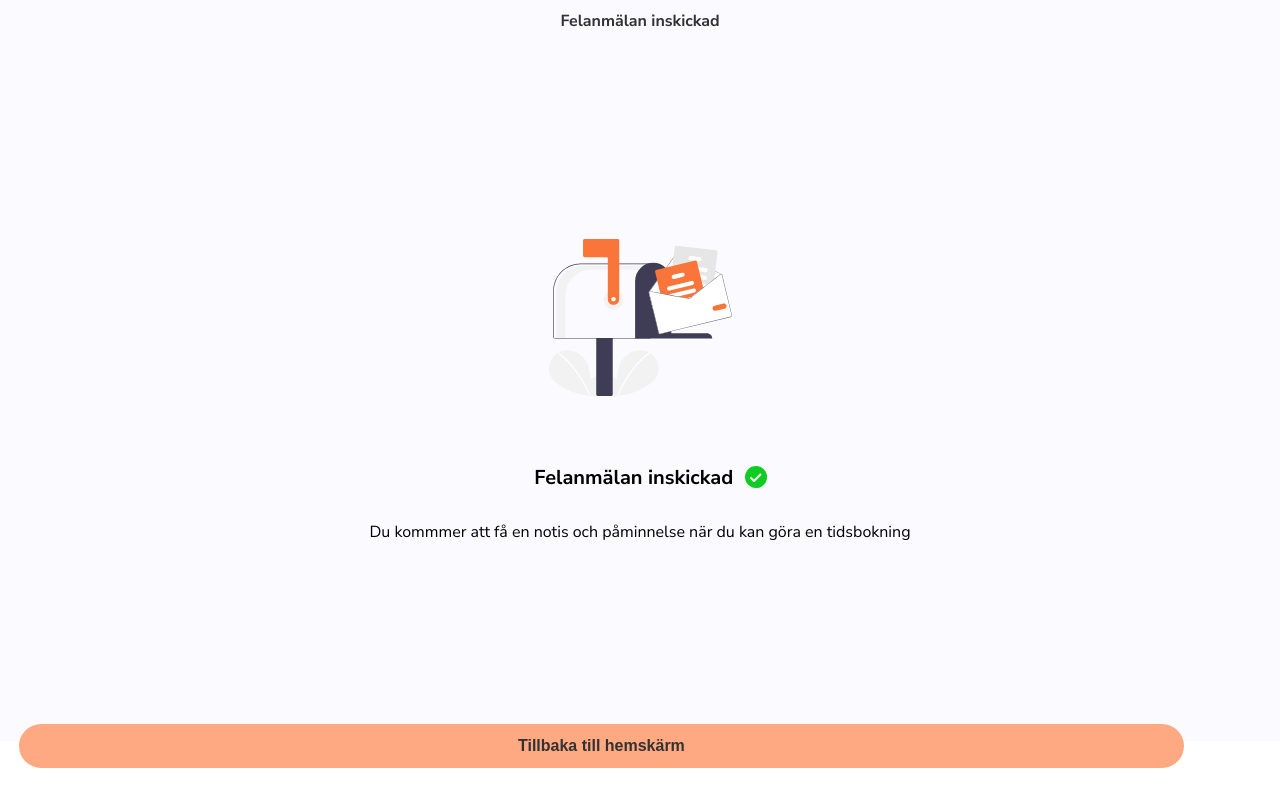
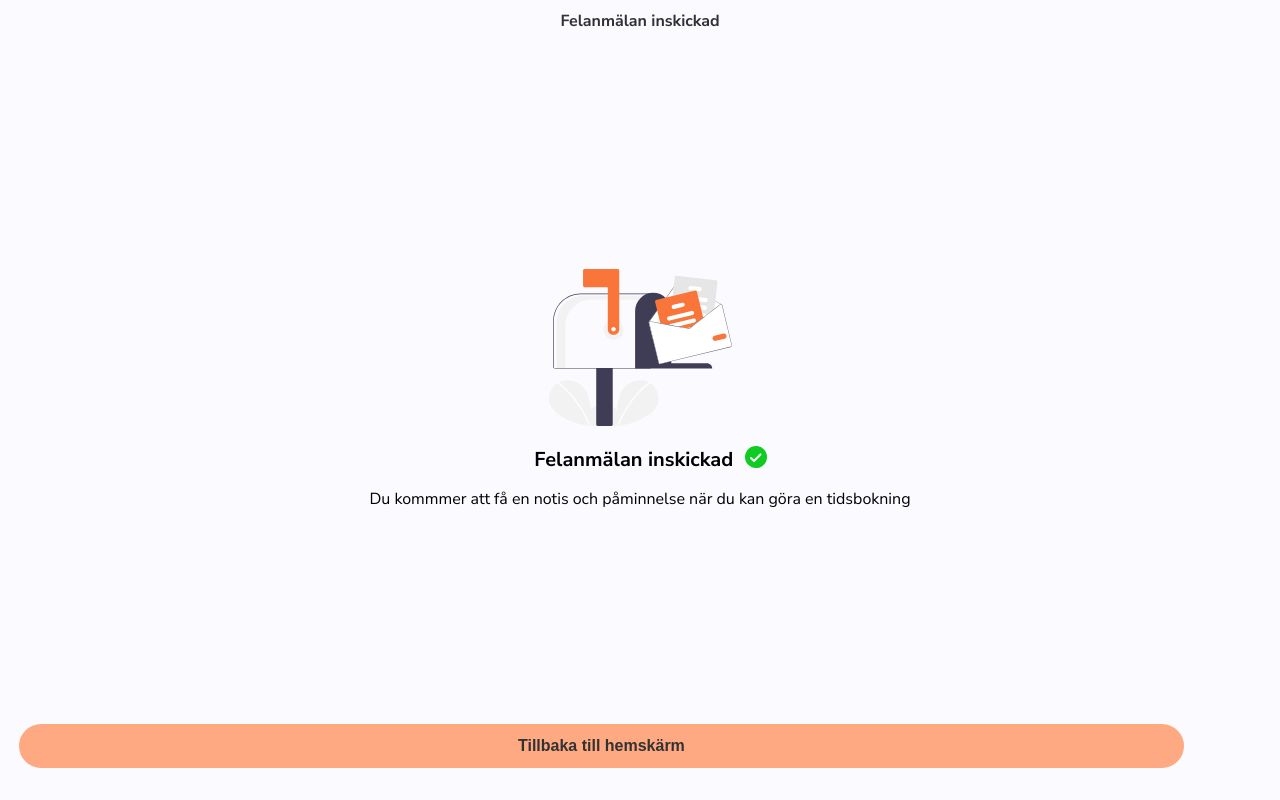
Before and after one commit to allmannyttan/felanmalan, a React (Vite) app in the folder packages/client/: page /bekraftelse in a window 1280 px wide. Built offline with nearby package versions, Linux system fonts and the light colour scheme; the HTML template or start-up script is replaced by a standard one.

Commit message:
fix: height (#15)
* chore: move header inside layout component

* fix: height for comfirmation page

* chore: add grid

* chore: remove margin-left

Co-authored-by: Mikaela Lundsgård <mikaelalundsgard@hotmail.com>

```diff
--- a/packages/client/src/App.tsx
+++ b/packages/client/src/App.tsx
@@ -6,7 +6,6 @@ import Item from './pages/Item'
 import Complete from './pages/Complete'
 import Summary from './pages/Summary'
 import Theme from './Theme'
-import Header from './components/Header'
 import ProgressBar from './components/ProgressBar'
 import { Provider as JotaiProvider } from 'jotai'
 import Layout from './components/Layout'
@@ -26,7 +25,6 @@ const App = () => {
   return (
     <Theme>
       <JotaiProvider>
-        <Header />
         <Layout>
           <>
             {showProgressBar.includes(pathname) && <ProgressBar />}
--- a/packages/client/src/components/CompleteForm.tsx
+++ b/packages/client/src/components/CompleteForm.tsx
@@ -59,6 +59,10 @@ const FileLabel = styled.label`
   }
 `
 
+const Wrapper = styled.div`
+  margin-bottom: 4rem;
+`
+
 const CustomTextArea = ({ field, ...props }: { field: FieldInputProps<any> }) => (
   <div>
     <TextArea {...field} {...props} />
@@ -88,6 +92,7 @@ const CompleteForm = () => {
   return (
     <Form>
       <Field name="text" as={CustomTextArea} placeholder="T.ex Lampan är trasig.." />
+      <Wrapper>
         <FileLabel>
           <img src={CameraIcon} alt="Camera Icon" />
           <H4>Ladda upp bild</H4>
@@ -126,6 +131,7 @@ const CompleteForm = () => {
             </PlaneButton>
           </FileNameWrapper>
         )}
+      </Wrapper>
       <StyledBtn
         type="submit"
         disabled={values.text || values.image || values.video ? false : true}>
--- a/packages/client/src/components/Layout.tsx
+++ b/packages/client/src/components/Layout.tsx
@@ -1,16 +1,26 @@
 import React, { ReactChild } from 'react'
 import styled from 'styled-components'
+import Header from './Header'
 const Wrapper = styled.div`
   padding: 0;
   position: relative;
   background-color: ${({ theme }) => theme.colors.backgroundGrey};
-
+  height: 100vh;
+  display: grid;
+  grid-template-rows: 1fr 1fr 1fr 9fr;
+  width: 100%;
+  overflow-x: hidden;
   .floor_plan {
     padding-left: 1.3rem;
   }
 `
 const Layout: React.FC<{ children: ReactChild }> = ({ children }) => {
-  return <Wrapper>{children}</Wrapper>
+  return (
+    <Wrapper>
+      <Header />
+      {children}
+    </Wrapper>
+  )
 }
 
 export default Layout
--- a/packages/client/src/components/ProgressBar.tsx
+++ b/packages/client/src/components/ProgressBar.tsx
@@ -21,7 +21,6 @@ const StyledUl = styled.ul`
   flex-direction: row;
   justify-content: space-between;
   overflow: hidden;
-  margin-left: 10px;
   height: 4rem;
   display: flex;
   align-items: center;
--- a/packages/client/src/components/Section.tsx
+++ b/packages/client/src/components/Section.tsx
@@ -2,7 +2,7 @@ import React from 'react'
 import styled from 'styled-components'
 const Wrapper = styled.div<{ padding?: string }>`
   background: ${({ theme }) => theme.colors.white};
-  padding: ${({ padding }) => padding ?? '30px 0'};
+  padding: ${({ padding }) => padding ?? '30px 0px'};
   border-radius: 30px 30px 0 0;
   padding-bottom: 3rem;
 `
--- a/packages/client/src/pages/Area.tsx
+++ b/packages/client/src/pages/Area.tsx
@@ -9,8 +9,15 @@ import Elements from '../shared-elements'
 const Area = () => {
   return (
     <>
-      <H1>Välj ett område</H1>
-      <img src={room} alt="Planritning" className="floor_plan" />
+      <div>
+        <H1>Välj ett område</H1>
+        <img
+          src={room}
+          style={{ width: '200px' }}
+          alt="Planritning"
+          className="floor_plan"
+        />
+      </div>
       <Section>
         <Elements.Layout.Ul>
           <li>
--- a/packages/client/src/pages/Confirmation.tsx
+++ b/packages/client/src/pages/Confirmation.tsx
@@ -5,49 +5,43 @@ import { H1, Paragraph } from '../components/Typography'
 import postbox from '../images/svg/postbox.svg'
 import success from '../images/svg/success.svg'
 
-const Flex = styled.div`
+const Wrapper = styled.div`
+  padding: 0 19px;
   display: flex;
-  gap: 0.7rem;
-  justify-content: center;
-  align-items: center;
-  margin-top: 3rem;
-`
-
-const Wrapper = styled.div`
-  padding: 30px 19px;
-`
-
-const Container = styled.div`
-  display: flex;
+  overflow: hidden;
+  height: 87vh;
   flex-direction: column;
   justify-content: center;
-  align-items: center;
-  height: 80vh;
-
-  h1 {
-    padding: 0 0 0 1.3rem;
-  }
 `
 
 const Icon = styled.img`
-  margin-bottom: 0.7rem;
-  padding: 0;
+  margin-left: 0.7rem;
+`
+
+const FlexH1 = styled(H1)`
+  display: flex;
+  justify-content: center;
+  padding: 0 0 0 1.3rem;
+  margin-bottom: 13px;
+`
+
+const Image = styled.img`
+  margin: 0 auto;
 `
 
 const Confirmation = () => {
   return (
     <Wrapper>
-      <Container>
-        <img src={postbox} alt="Postbox" />
-        <Flex>
-          <H1>Felanmälan inskickad</H1>
+      <Image src={postbox} alt="Postbox" />
+      <FlexH1>
+        Felanmälan inskickad
+        <span>
           <Icon src={success} aria-hidden={true} alt="Success" />
-        </Flex>
-        <Paragraph center={true}>
-          Du kommmer att få en notis och påminnelse när du kan göra en tidsbokning
-        </Paragraph>
-      </Container>
-
+        </span>
+      </FlexH1>
+      <Paragraph center={true}>
+        Du kommmer att få en notis och påminnelse när du kan göra en tidsbokning
+      </Paragraph>
       <Button
         text="Tillbaka till hemskärm"
         to="/"
--- a/packages/client/src/pages/Room.tsx
+++ b/packages/client/src/pages/Room.tsx
@@ -9,8 +9,15 @@ import Elements from '../shared-elements'
 const Room = () => {
   return (
     <>
-      <H1>Välj ett rum</H1>
-      <img src={room} alt="Planritning" className="floor_plan" />
+      <div>
+        <H1>Välj ett rum</H1>
+        <img
+          src={room}
+          style={{ width: '200px' }}
+          alt="Planritning"
+          className="floor_plan"
+        />
+      </div>
       <Section>
         <Elements.Layout.Ul>
           <li>
--- a/packages/client/src/pages/Summary.tsx
+++ b/packages/client/src/pages/Summary.tsx
@@ -11,12 +11,17 @@ const TextSection = styled.div`
   width: 100%;
 `
 
+const Wrapper = styled.div`
+  margin-bottom: 3rem;
+`
+
 const Summary = () => {
   const [completeErrorReport] = useAtom(reportAtom)
   return (
     <>
       <H1>Sammanfattaning av felanmälan</H1>
       <Section padding="30px 18px">
+        <Wrapper>
           {completeErrorReport.place && (
             <TextSection>
               <>
@@ -73,6 +78,7 @@ const Summary = () => {
               </>
             </TextSection>
           )}
+        </Wrapper>
         <Button
           text="Skicka felanmälan"
           onClick={() => console.log('clicked')}
```
Lines whose indentation alone changed are shown as unchanged.
